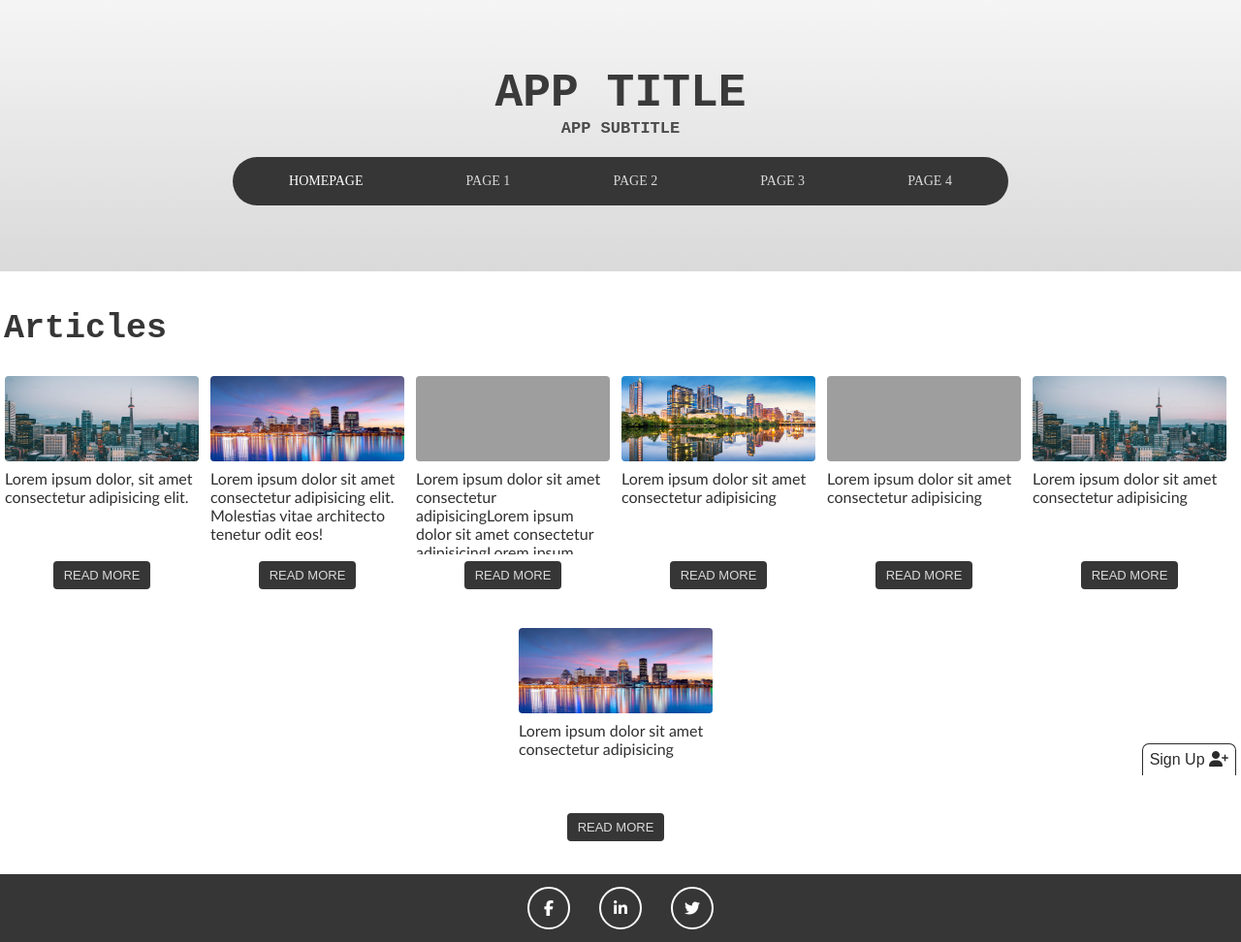
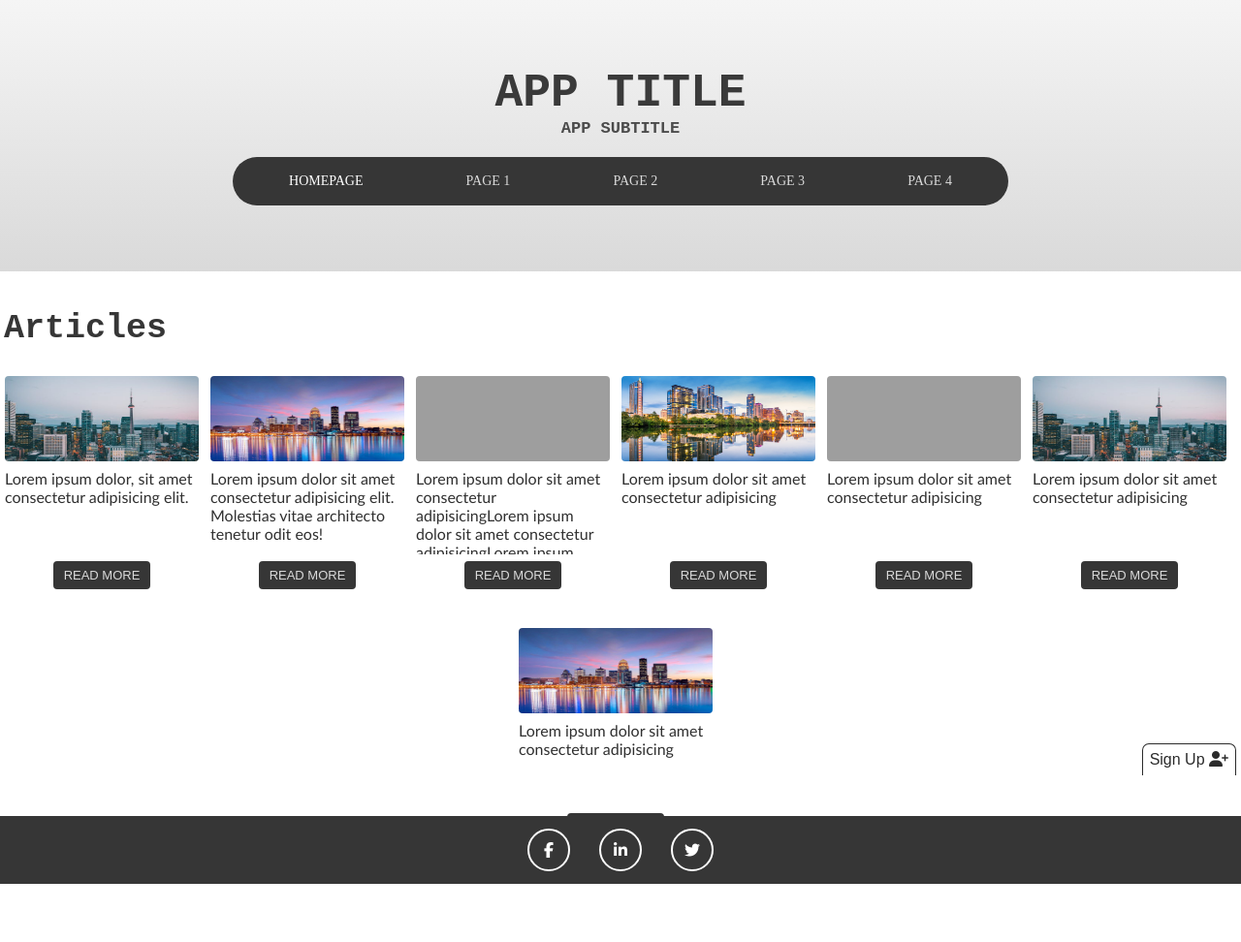
Before and after one commit to Albertp1207/SimplyTask1, a plain HTML site: page index.html in a window 1280 px wide. Shown: the whole page at 97% size. After the commit the page ends 912 px from the top, so only its background shows below. Drawn offline with Linux system fonts and the light colour scheme; grey boxes are pictures that could not be loaded.

Commit message:
footer fixed

```diff
--- a/index.html
+++ b/index.html
@@ -72,8 +72,7 @@
         </section>
     </main>
 
-    <div class="footer-advantages">  <!-- for margin -->
-        <div class="footer-advantages-2">
+
     <footer class="footer">
         <div class="footer__socnets">
             <a href ="#" class="socnet-button"><i class="fab fa-facebook-f"></i> </a>
@@ -81,9 +80,6 @@
             <a href ="#" class="socnet-button"><i class="fab fa-twitter"></i></a>
         </div>
     </footer>
-        </div>
-
-    </div>
 
     <aside class="fixed-aside">
         <nav class="fixed-aside-nav">
--- a/main.css
+++ b/main.css
@@ -141,9 +141,13 @@ body,p,button {
 
 /* footer */
 
-.footer-advantages {
+body {
+    min-height: 100vh;
+    position: relative;
+}
+/* .footer-advantages {
     padding-top: 30px;
-}
+} */
 .footer {
     position: absolute;
     width: 100%;
```
Lines whose indentation alone changed are shown as unchanged.
